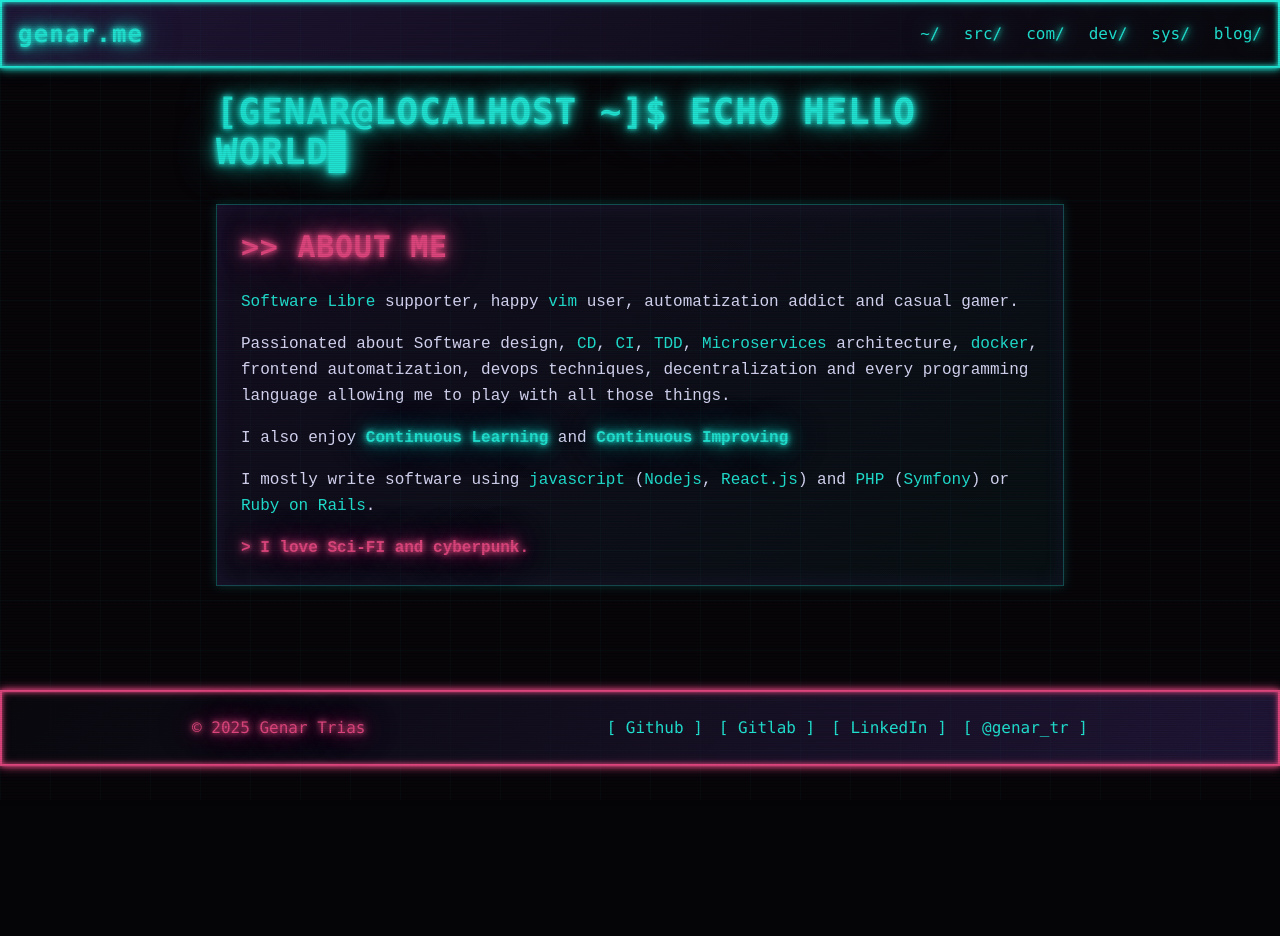
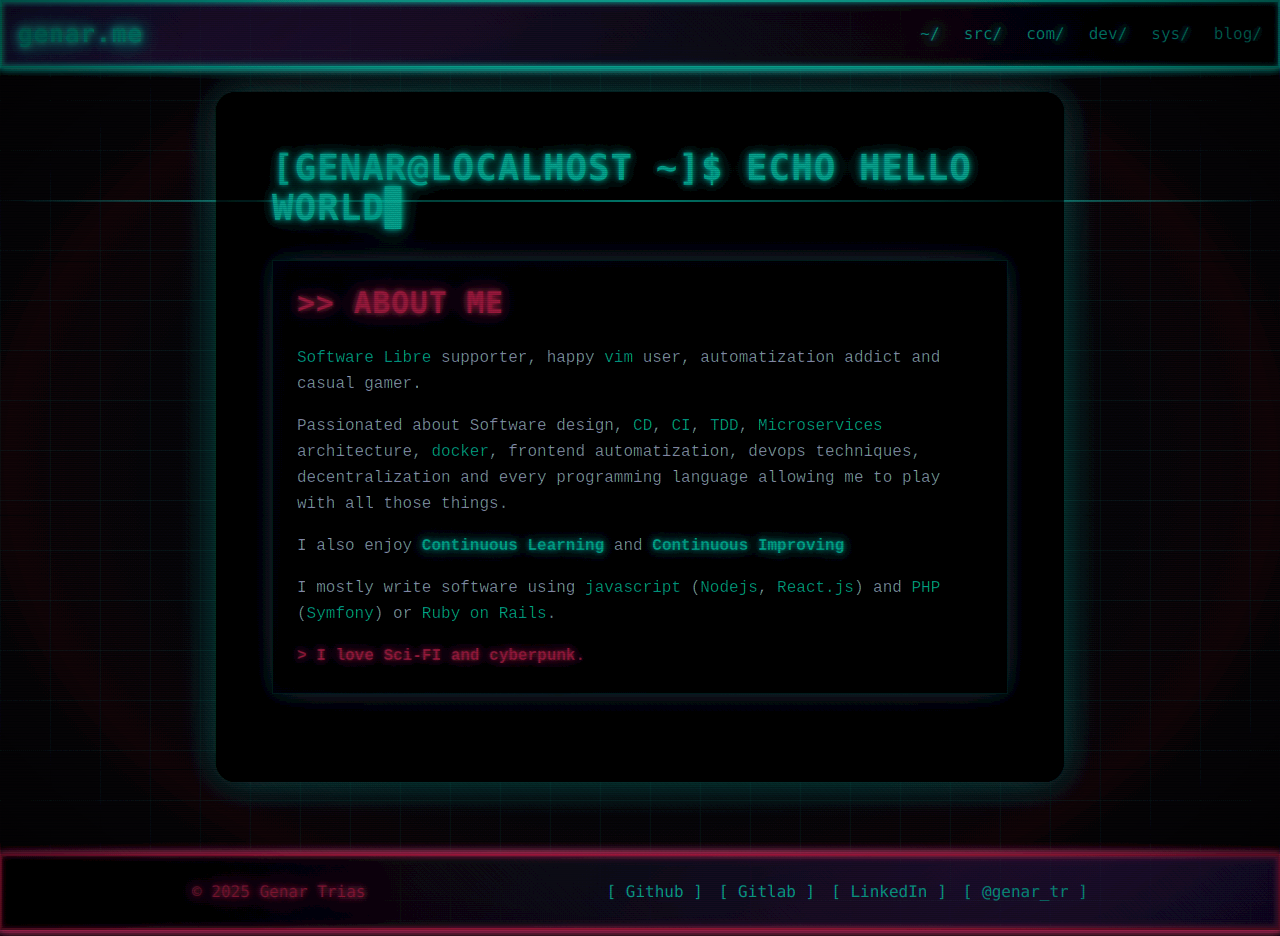
Before and after one commit to gtrias/genar.me, an Astro site: page / in a window 1280 px wide. Before the commit the page ends 800 px from the top, so only its background shows below. Built offline with nearby package versions, Linux system fonts and the light colour scheme; Astro itself is replaced by a stand-in of ours.

Commit message:
Create a retro CRT screen effect (vibe-kanban dd8808ff)

```diff
--- a/src/layouts/Layout.astro
+++ b/src/layouts/Layout.astro
@@ -14,8 +14,42 @@ const { title = "Genar Trias - Personal website", description = "Genar Trias per
 	<meta name="generator" content={Astro.generator} />
 	<title>{title}</title>
 </head>
-<body>
+<body class="crt-container">
 	<div class="grid-overlay"></div>
+	<div class="crt-curve"></div>
+	<div class="crt-noise"></div>
+	<div class="refresh-line"></div>
+
+	<!-- SVG filter for chromatic aberration -->
+	<svg style="position: absolute; width: 0; height: 0;">
+		<defs>
+			<filter id="chromatic-aberration">
+				<feColorMatrix type="matrix" values="1 0 0 0 0
+														0 1 0 0 0
+														0 0 1 0 0
+														0 0 0 1 0" result="original"/>
+				<feGaussianBlur in="SourceGraphic" stdDeviation="0.5" result="blur"/>
+				<feColorMatrix in="blur" type="matrix" values="1 0 0 0 0
+																0 0 0 0 0
+																0 0 0 0 0
+																0 0 0 0.5 0" result="red"/>
+				<feColorMatrix in="blur" type="matrix" values="0 0 0 0 0
+																0 1 0 0 0
+																0 0 0 0 0
+																0 0 0 0.5 0" result="green"/>
+				<feColorMatrix in="blur" type="matrix" values="0 0 0 0 0
+																0 0 0 0 0
+																0 0 1 0 0
+																0 0 0 0.5 0" result="blue"/>
+				<feOffset in="red" dx="1" dy="0" result="red-offset"/>
+				<feOffset in="green" dx="0" dy="0" result="green-offset"/>
+				<feOffset in="blue" dx="-1" dy="0" result="blue-offset"/>
+				<feBlend in="red-offset" in2="green-offset" mode="screen" result="rg"/>
+				<feBlend in="rg" in2="blue-offset" mode="screen" result="rgb"/>
+				<feBlend in="original" in2="rgb" mode="multiply"/>
+			</filter>
+		</defs>
+	</svg>
 
 	<nav style="background: linear-gradient(135deg, rgba(139, 92, 246, 0.2), rgba(10, 10, 15, 0.9));" class="p-4 border-b-2 neon-border-cyan">
 		<div class="container mx-auto flex justify-between items-center">
@@ -31,7 +65,7 @@ const { title = "Genar Trias - Personal website", description = "Genar Trias per
 		</div>
 	</nav>
 
-	<main class="container mx-auto p-6 max-w-4xl relative z-10">
+	<main class="container mx-auto p-6 max-w-4xl relative z-10 crt-distort">
 		<slot />
 	</main>
 
--- a/src/pages/index.astro
+++ b/src/pages/index.astro
@@ -3,11 +3,13 @@ import Layout from '../layouts/Layout.astro';
 ---
 
 <Layout title="Genar - About Me | genar.me" description="Personal website of Genar Trias - Software developer, open source enthusiast">
-	<div class="prose prose-lg max-w-none">
-		<h1 class="text-4xl font-mono font-bold mb-8 neon-text-cyan cursor uppercase tracking-wide">[genar@localhost ~]$ echo hello world</h1>
+	<div class="crt-monitor">
+		<div class="crt-screen">
+			<div class="prose prose-lg max-w-none p-4">
+		<h1 class="text-4xl font-mono font-bold mb-8 neon-text-cyan cursor crt-text uppercase tracking-wide">[genar@localhost ~]$ echo hello world</h1>
 
-		<div class="cyber-card p-6 mb-8">
-			<h2 id="About-me" class="text-3xl font-bold mt-0 mb-6 neon-text-pink font-mono tracking-wide">&gt;&gt; ABOUT ME</h2>
+		<div class="cyber-card p-6 mb-8 crt-glow crt-distort">
+			<h2 id="About-me" class="text-3xl font-bold mt-0 mb-6 neon-text-pink font-mono crt-text tracking-wide">&gt;&gt; ABOUT ME</h2>
 
 			<p class="mb-4 leading-relaxed">
 				<a href="https://www.gnu.org/philosophy/free-sw.html">Software Libre</a> supporter, happy
@@ -40,7 +42,7 @@ import Layout from '../layouts/Layout.astro';
 			<p class="mb-0 neon-text-pink leading-relaxed font-bold">
 				&gt; I love Sci-FI and cyberpunk.
 			</p>
+			</div>
 		</div>
-
 	</div>
 </Layout>
--- a/src/styles/global.css
+++ b/src/styles/global.css
@@ -33,6 +33,29 @@
   --animate-blink: blink 1s infinite;
 }
 
+/* CRT Monitor Container */
+.crt-monitor {
+  position: relative;
+  overflow: hidden;
+  background: #0a0a0f;
+  border-radius: 20px;
+  padding: 40px;
+  box-shadow:
+    inset 0 0 120px rgba(0, 0, 0, 0.8),
+    inset 0 0 40px rgba(0, 0, 0, 0.6),
+    0 0 40px rgba(34, 233, 216, 0.2);
+}
+
+.crt-screen {
+  position: relative;
+  background: #050508;
+  border-radius: 10px;
+  overflow: hidden;
+  box-shadow:
+    inset 0 0 80px rgba(0, 0, 0, 0.9),
+    inset 0 0 20px rgba(0, 0, 0, 0.7);
+}
+
 /* Base styling */
 body {
   background-color: #050508;
@@ -47,9 +70,12 @@ body {
       rgba(227, 72, 128, 0.03) 3px
     );
   position: relative;
+  overflow-x: hidden;
 }
 
-/* Scanline effect */
+/* Enhanced CRT Effects */
+
+/* Scanlines - more realistic */
 body::before {
   content: "";
   position: fixed;
@@ -69,9 +95,130 @@ body::before {
   animation: scanline 8s linear infinite;
 }
 
+/* Phosphor glow effect */
+body::after {
+  content: "";
+  position: fixed;
+  top: 0;
+  left: 0;
+  width: 100%;
+  height: 100%;
+  background: radial-gradient(
+    ellipse at center,
+    transparent 0%,
+    rgba(34, 233, 216, 0.02) 40%,
+    rgba(227, 72, 128, 0.03) 70%,
+    rgba(0, 0, 0, 0.1) 100%
+  );
+  pointer-events: none;
+  z-index: 999;
+}
+
+/* Screen curvature effect */
+.crt-curve {
+  position: fixed;
+  top: 0;
+  left: 0;
+  width: 100%;
+  height: 100%;
+  background: radial-gradient(
+    ellipse at center,
+    transparent 0%,
+    transparent 60%,
+    rgba(0, 0, 0, 0.1) 80%,
+    rgba(0, 0, 0, 0.3) 100%
+  );
+  pointer-events: none;
+  z-index: 998;
+}
+
+/* Flickering effect */
+@keyframes flicker {
+  0% { opacity: 0.97; }
+  5% { opacity: 1; }
+  10% { opacity: 0.95; }
+  15% { opacity: 1; }
+  20% { opacity: 0.98; }
+  25% { opacity: 1; }
+  30% { opacity: 0.96; }
+  35% { opacity: 1; }
+  40% { opacity: 0.99; }
+  45% { opacity: 1; }
+  50% { opacity: 0.97; }
+  55% { opacity: 1; }
+  60% { opacity: 0.95; }
+  65% { opacity: 1; }
+  70% { opacity: 0.98; }
+  75% { opacity: 1; }
+  80% { opacity: 0.96; }
+  85% { opacity: 1; }
+  90% { opacity: 0.99; }
+  95% { opacity: 1; }
+  100% { opacity: 0.97; }
+}
+
+/* Apply flicker to body */
+body {
+  animation: flicker 0.15s infinite;
+}
+
 @keyframes scanline {
   0% { transform: translateY(0); }
   100% { transform: translateY(10px); }
+}
+
+/* RGB color separation effect */
+.crt-text {
+  position: relative;
+  text-shadow:
+    0.05em 0 0 rgba(255, 0, 0, 0.3),
+    -0.05em 0 0 rgba(0, 255, 0, 0.3),
+    0 0 0.1em rgba(0, 0, 255, 0.3);
+}
+
+/* Screen distortion on hover */
+.crt-distort {
+  transition: all 0.3s ease;
+}
+
+.crt-distort:hover {
+  transform: skew(0.5deg, 0.2deg) scale(1.02);
+  filter: contrast(1.1) brightness(1.1);
+}
+
+/* Static noise effect */
+.crt-noise {
+  position: fixed;
+  top: 0;
+  left: 0;
+  width: 100%;
+  height: 100%;
+  opacity: 0.02;
+  z-index: 997;
+  pointer-events: none;
+  background-image:
+    repeating-linear-gradient(
+      45deg,
+      transparent,
+      transparent 2px,
+      rgba(255, 255, 255, 0.1) 2px,
+      rgba(255, 255, 255, 0.1) 4px
+    );
+  animation: static 0.2s infinite;
+}
+
+@keyframes static {
+  0% { transform: translate(0, 0); }
+  10% { transform: translate(-1px, -1px); }
+  20% { transform: translate(1px, 1px); }
+  30% { transform: translate(-1px, 1px); }
+  40% { transform: translate(1px, -1px); }
+  50% { transform: translate(-1px, 0); }
+  60% { transform: translate(1px, 0); }
+  70% { transform: translate(0, -1px); }
+  80% { transform: translate(0, 1px); }
+  90% { transform: translate(-1px, -1px); }
+  100% { transform: translate(0, 0); }
 }
 
 /* Keyframe animations */
@@ -210,3 +357,48 @@ a:hover {
     0 0 5px #e34880,
     0 0 10px #e34880;
 }
+
+/* CRT specific enhancements */
+.crt-container {
+  position: relative;
+  min-height: 100vh;
+}
+
+/* Screen refresh line effect */
+.refresh-line {
+  position: fixed;
+  top: 0;
+  left: 0;
+  width: 100%;
+  height: 2px;
+  background: linear-gradient(
+    90deg,
+    transparent,
+    rgba(34, 233, 216, 0.8),
+    transparent
+  );
+  animation: refresh 4s linear infinite;
+  pointer-events: none;
+  z-index: 1001;
+}
+
+@keyframes refresh {
+  0% { transform: translateY(0); opacity: 0; }
+  10% { opacity: 1; }
+  90% { opacity: 1; }
+  100% { transform: translateY(100vh); opacity: 0; }
+}
+
+/* Chromatic aberration on scroll */
+body {
+  filter: url(#chromatic-aberration);
+}
+
+/* Enhanced glow for CRT look */
+.crt-glow {
+  box-shadow:
+    0 0 20px rgba(34, 233, 216, 0.5),
+    0 0 40px rgba(227, 72, 128, 0.3),
+    0 0 60px rgba(139, 92, 246, 0.2),
+    inset 0 0 20px rgba(34, 233, 216, 0.1);
+}
```
